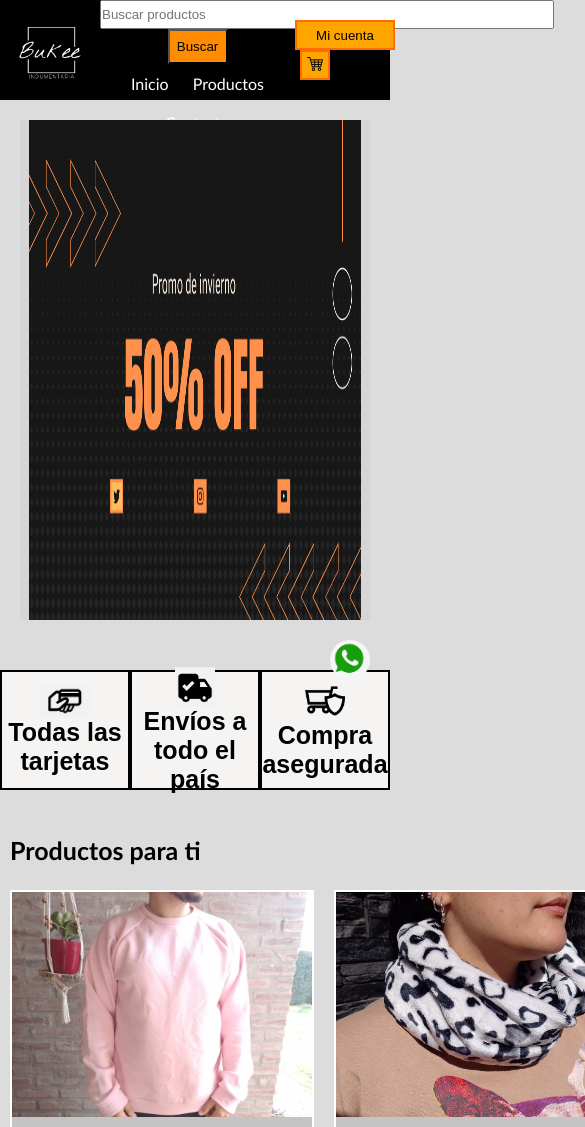
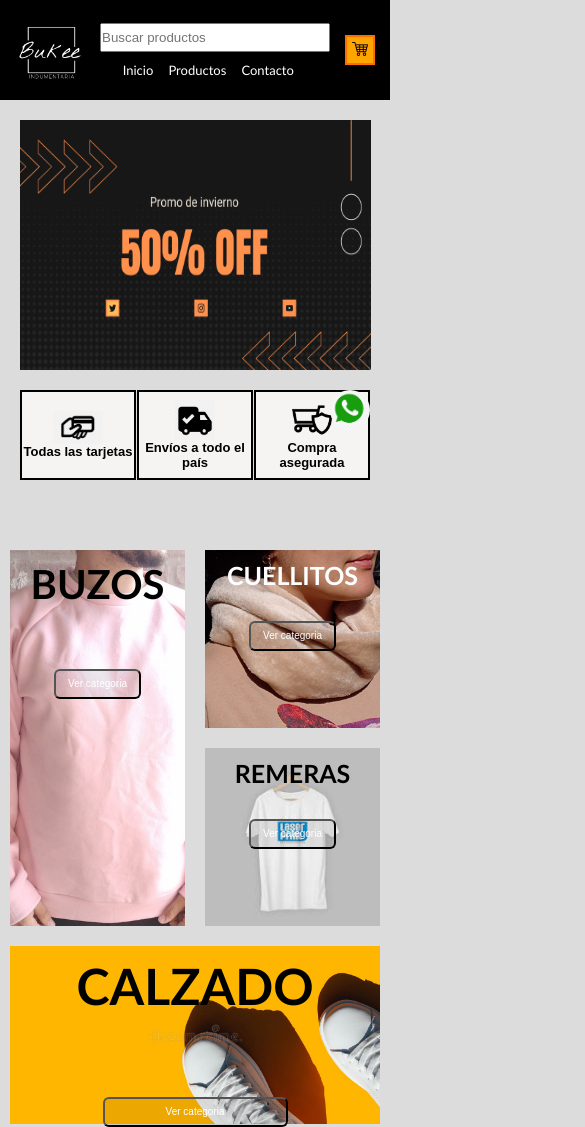
Before and after one commit to Lauta-Vittore/CoderHouse_1er_desafio, a plain HTML site: page index.html in a window 390 px wide. Shown: the top 1127 px of the page, 585 px wide, since content can reach past the window. Drawn offline with Linux system fonts and the light colour scheme.

Commit message:
index responsive

```diff
--- a/css/style.css
+++ b/css/style.css
@@ -5,6 +5,7 @@
 body {
     font-family: 'Gill Sans', 'Gill Sans MT', Calibri, 'Trebuchet MS', sans-serif;
     background-color: rgba(212, 212, 212, 0.801);
+    width: 100%;
 }
 /* --------------------css para la navbar--------------------- */
 header{
@@ -21,19 +22,20 @@ header{
 }
 
 .menu {
-    width: 50%;
+    width: 70%;
     margin: auto 0;
     text-align: center;
 }
 .buscar{
+    margin-top: 10px;
     height: 25px;
-    width: 450px;
+    width: 50%;
     justify-content: center;
 }
 
 .btn {
     background-color: darkorange;
-    width: 60px;
+    width: 90px;
     height: 35px;
 }
 .navegacion {
@@ -45,6 +47,8 @@ header{
 }
 .cuenta{
     margin: auto 0;
+    width: 20%;
+    text-align: center;
 }
 .btnCuenta{
     width: 100px;
@@ -112,7 +116,7 @@ a {
     justify-content: center;
     align-items: center;
     height: 120px;
-    width: 350px;;
+    width: 33%;;
     font-size: 25px;
     font-weight: bold;
     color: rgb(0, 0, 0);
@@ -129,10 +133,14 @@ a {
 .paraTi {
     display: flex;
     justify-content: space-around;
+    width: 100%;
+    overflow: hidden;
 }
 .masVendidos {
     display: flex;
     justify-content: space-around;
+    width: 100%;
+    overflow: hidden;
 }
 .conteinerProductos {
     width: 300px;
@@ -141,6 +149,12 @@ a {
     border: 2px solid white;
     text-align: center;
     margin: 10px;
+}
+.seccionProductos{
+    display: flex;
+    justify-content: space-around;
+    width: 100%;
+    overflow: hidden;
 }
 h3{
     margin-top: 10px;
@@ -183,24 +197,27 @@ footer {
 /* ---------------------css para footer----------------------------- */
 /* ---------------------css para categorias----------------------------- */
 .categoria {
-    display: flex;
-    flex-direction: row;
+    display: grid;
+    height: 600px;
+    grid-template-columns: 33% 33% 33%;
+    grid-template-rows: 50% 50%;
+    grid-template-areas:
+    "buzo zapatillas zapatillas"
+    "buzo cuellos remeras";
     justify-content: center;
+    width: 100%;
 }
 
 
 .buzos {
-    display: flex;
-    flex-direction: column;
-    width: 500px;
-    height: 620px;
+    grid-area: buzo;
     background-image: url(/pic/buzo.jpeg);
     background-position: center;
     background-size: cover;
     margin: 10px;
     justify-content: center;
     text-align: center;
-    font-size: 100px;
+    font-size: 80px;
 }
 .btnVerCategoria{
     width: 200px;
@@ -209,23 +226,9 @@ footer {
     background-color: rgba(0, 0, 0, 0.075);
     border-radius: 6px;
 }
-.imgBuzo{
-    width: 500px;
-    height: 620px;
-}
-.conteinerCategoria1{
-    display: flex;
-    flex-direction: column;
-}
-.conteinerCategoria{
-    display: flex;
-    flex-direction: row;
-}
+
 .zapatillas{
-    display: flex;
-    flex-direction: column;
-    width: 820px;
-    height: 300px;
+    grid-area: zapatillas;
     background-color: yellowgreen;
     margin: 10px;
     background-image: url(/pic/zapatillas.jpg);
@@ -236,15 +239,9 @@ footer {
     text-align: center;
     font-size: 100px;
 }
-.imgZapas{
-    width: 820px;
-    height: 300px;
-}
+
 .cuellos{
-    display: flex;
-    flex-direction: column;
-    width: 400px;
-    height: 300px;
+    grid-area: cuellos;
     background-color: rgb(50, 187, 205);
     margin: 10px;
     background-image: url(/pic/cuellito.jpeg);
@@ -256,15 +253,9 @@ footer {
     color: white;
     font-size: 50px;
 }
-.imgCuello{
-    width: 400px;
-    height: 300px;
-}
+
 .remeras{
-    display: flex;
-    flex-direction: column;
-    width: 400px;
-    height: 300px;
+    grid-area: remeras;
     background-color: rgb(205, 50, 192);
     margin: 10px;
     background-image: url(/pic/remera.jpg);
@@ -275,10 +266,7 @@ footer {
     text-align: center;
     font-size: 50px;
 }
-.imgSale{
-    width: 400px;
-    height: 300px;
-}
+
 
 /* CSS PARA PREGUNTAS FRECUENTES */
 h1{
@@ -435,3 +423,76 @@ h1{
     text-align: center;
     background-color: white;
 }
+
+
+@media(max-width:768px){
+    .inicio{
+        font-size: 13px;
+        margin-left: 1px;
+    }
+    .buscar{
+        width: 100%;
+    }
+    .preguntas{
+        display: none;
+    }
+    .btn {
+        display: none;
+    }
+    .btnCuenta{
+        display: none;
+    }
+    .carrusel{
+        width: 90%;
+        height: 250px;
+        margin: 20px auto;
+    }
+    .imgCarrusel{
+        width: 100%;
+        height: 100%;
+    }
+    .infoCompra{
+        width: 90%;
+        margin: 0 auto;
+    }
+    .btnCompra{
+        font-size: small;
+        height: 90px;
+        margin: 0 auto;
+    }
+    .paraTi{
+        display: none;
+    }
+    .masVendidos{
+        display: none;
+    }
+    .titulo{
+        display: none;
+    }
+    .categoria {
+        display: grid;
+        height: 600px;
+        grid-template-columns: 50% 50%;
+        grid-template-rows: 33% 33% 33% ;
+        grid-template-areas:
+        "buzo cuellos"
+        "buzo remeras"
+        "zapatillas zapatillas";
+        justify-content: center;
+        width: 100%;
+    }
+    .tipoCategoria{
+        font-size: 50%;
+        margin-top: 10px;
+    }
+    .btnVerCategoria{
+        width: 50%;
+        height: 30px;
+        font-size: 10px;
+    }
+    /* productos */
+    .seccionProductos{
+        flex-direction: column;
+        margin: 0 auto;
+    }
+}
--- a/index.html
+++ b/index.html
@@ -19,7 +19,7 @@
                     <li class="inicio"><a href="index.html">Inicio</a></li>
                     <li class="inicio"><a href="pages/productos.html">Productos</a></li>
                     <li class="inicio"><a href="pages/Contacto.html">Contacto</a></li>
-                    <li class="inicio"><a href="pages/preguntas.html">Preguntas frecuentes</a></li>
+                    <li class="inicio preguntas"><a href="pages/preguntas.html">Preguntas frecuentes</a></li>
                 </ul>
             </nav>
         </div>
@@ -78,24 +78,22 @@
 
         <section class="categoria">
             <div class="buzos">
-                    <h4>BUZOS</h4>
+                    <h4 class="tipoCategoria">BUZOS</h4>
                     <button class="btnVerCategoria"><a href="pages/productos.html#buzos">Ver categoria</a></button>
             </div>
-            <div class="conteinerCategoria1">
                 <div class="zapatillas">
-                    <h4>CALZADO</h4>
+                    <h4 class="tipoCategoria">CALZADO</h4>
                     <button class="btnVerCategoria"><a href="pages/productos.html#calzado">Ver categoria</a></button>
                 </div>
-            <div class="conteinerCategoria">
                 <div class="cuellos">
-                    <h4>CUELLITOS</h4>
+                    <h4 class="tipoCategoria">CUELLITOS</h4>
                     <button class="btnVerCategoria"><a href="pages/productos.html#cuellitos">Ver categoria</a></button>
                 </div>
                 <div class="remeras">
-                    <h4>REMERAS</h4>
+                    <h4 class="tipoCategoria">REMERAS</h4>
                     <button class="btnVerCategoria"><a href="pages/productos.html#remeras">Ver categoria</a></button>
                 </div>
-            </div> </div>
+
 
         </section>
     </main>
```
Also changed, not shown: pages/productos.html (+5 -5 lines).
